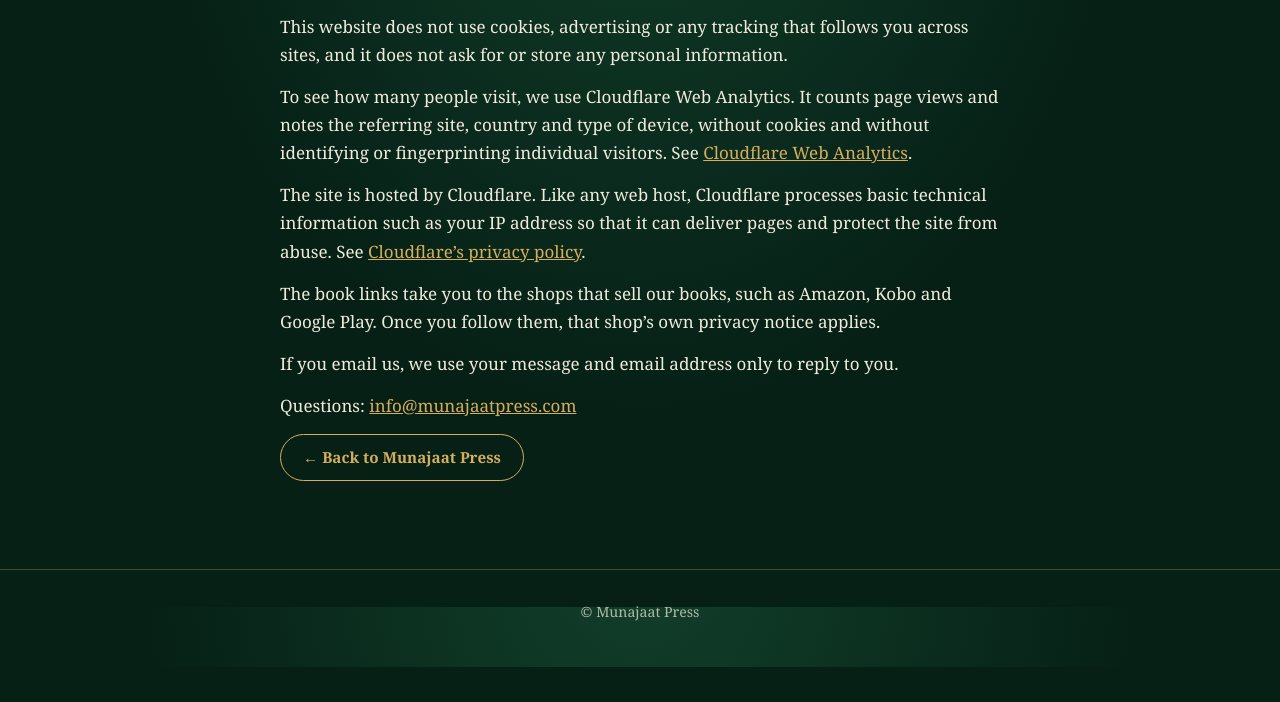
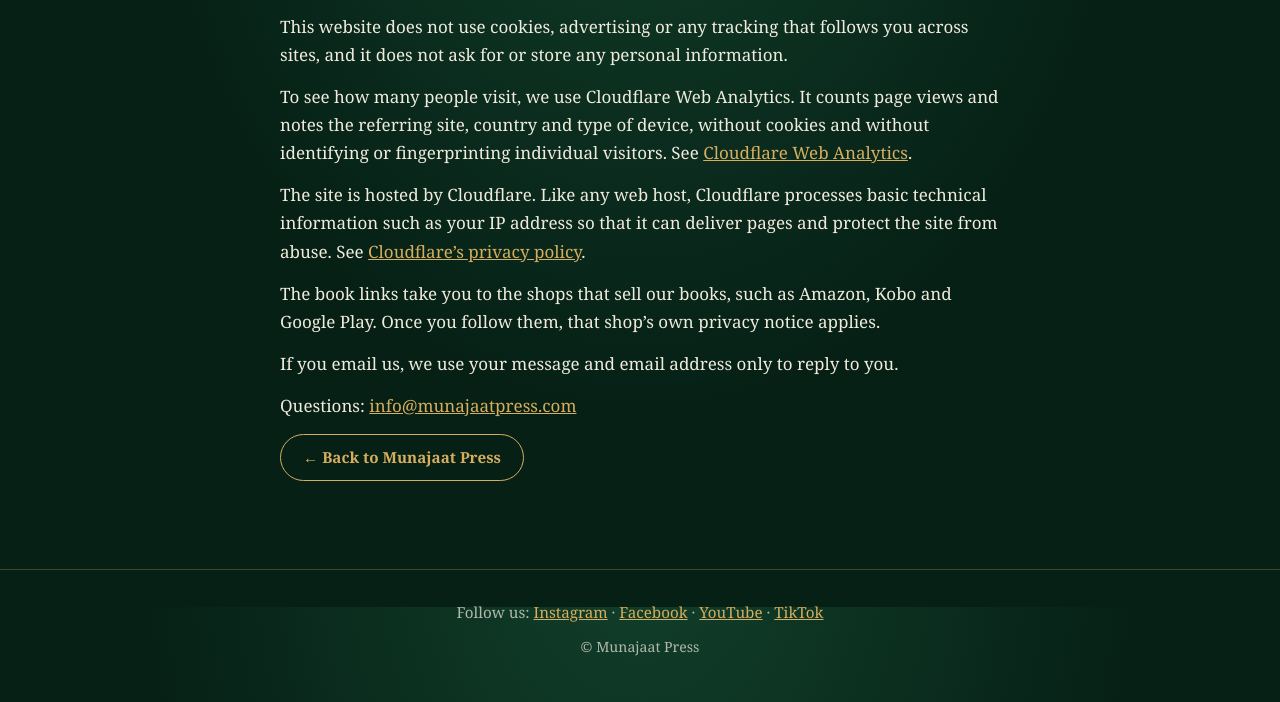
Before and after one commit to awaism257/munajaat-press, a plain HTML site: page privacy.html in a window 1280 px wide. Shown: the part 193-895 px from the top of the page. Before the commit the page ends 860 px from the top, so only its background shows below. Drawn offline with Linux system fonts and the light colour scheme.

Commit message:
Add social links (Instagram, Facebook, YouTube, TikTok) to every footer
Co-Authored-By: Claude Opus 5.5 <noreply@anthropic.com>

```diff
--- a/css/style.css
+++ b/css/style.css
@@ -103,6 +103,7 @@ section { padding: 44px 0; }
 .site-footer { border-top: 1px solid var(--line); margin-top: 30px; padding: 26px 0 40px; color: var(--muted); font-size: 0.88rem; text-align: center; }
 .site-footer img { width: 160px; margin: 0 auto 12px; opacity: 0.9; }
 .site-footer p { margin: 4px 0; }
+.site-footer .social { margin-bottom: 10px; font-size: 0.95rem; }
 
 /* Navigation: current page */
 .nav a[aria-current="page"] { color: var(--gold); border-bottom: 1.5px solid var(--gold); }
--- a/privacy.html
+++ b/privacy.html
@@ -31,6 +31,9 @@
       </div>
     </section>
   </main>
-  <footer class="site-footer"><div class="wrap"><p>© Munajaat Press</p></div></footer>
+  <footer class="site-footer"><div class="wrap">
+      <p class="social">Follow us: <a href="https://www.instagram.com/munajaatpress/" rel="noopener">Instagram</a> · <a href="https://www.facebook.com/profile.php?id=61595678692574" rel="noopener">Facebook</a> · <a href="https://www.youtube.com/@MunajaatPress" rel="noopener">YouTube</a> · <a href="https://www.tiktok.com/@munajaatpress" rel="noopener">TikTok</a></p>
+      <p>© Munajaat Press</p>
+  </div></footer>
 </body>
 </html>
```
Also changed, not shown: apps/index.html (+1 -0 lines), children/index.html (+1 -0 lines), classics/index.html (+1 -0 lines), index.html (+1 -0 lines), manga/index.html (+1 -0 lines), novels/index.html (+1 -0 lines).
